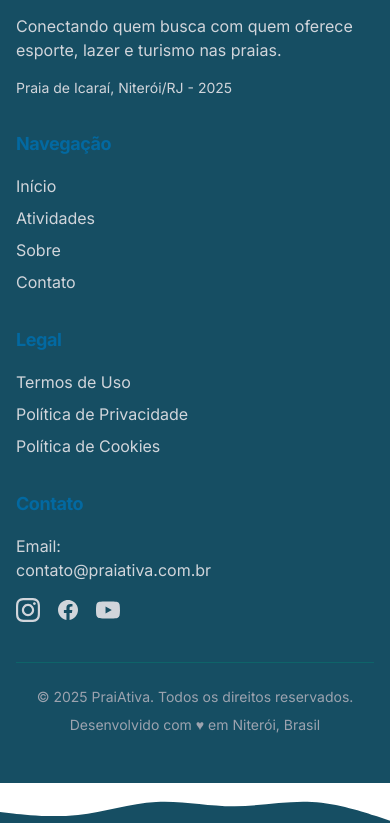
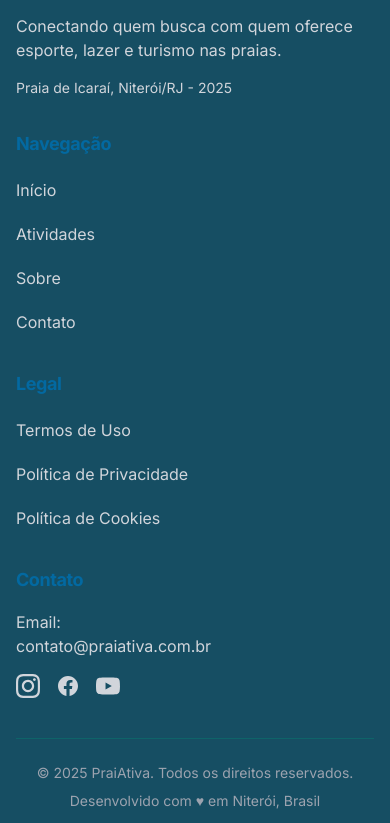
Before and after one commit to PraiaOps/PraiAtiva, a Next.js app: page /cadastro/praticante in a window 390 px wide. Shown: the part 1174-1997 px from the top of the page. Built offline with nearby package versions, Linux system fonts and the light colour scheme; no server answers.

Commit message:
Melhorias na responsividade mobile: ajuste de área de toque, espaçamento e acessibilidade

```diff
--- a/src/app/globals.css
+++ b/src/app/globals.css
@@ -61,6 +61,13 @@
 
   .btn-accent {
     @apply bg-rose-500 hover:bg-rose-600 text-white font-medium py-2.5 px-5 rounded-lg shadow-sm transition-all duration-200;
+  }
+
+  /* Utilidade para melhorar áreas de toque em dispositivos móveis */
+  .touch-target {
+    @apply p-3 sm:p-2;
+    min-height: 44px;
+    min-width: 44px;
   }
 
   .input {
--- a/src/app/page.tsx
+++ b/src/app/page.tsx
@@ -158,21 +158,21 @@ export default function Home() {
               </h1>
               {/* Melhorando o contraste do texto com o fundo */}
               <div className="bg-black/30 backdrop-blur-sm p-4 rounded-lg md:p-6">
-                <p className="text-xl md:text-2xl text-blue-100 drop-shadow-md">
+                <p className="text-lg md:text-2xl text-blue-100 drop-shadow-md">
                   Encontre e pratique <span className="text-yellow-300 font-semibold">centenas de atividades</span> esportivas nas praias perto de você
                 </p>
               </div>
 
-              <div className="flex flex-col sm:flex-row justify-center gap-4 mt-6">
+              <div className="flex flex-col sm:flex-row justify-center gap-3 sm:gap-4 mt-6">
                 <Link
                   href="/atividades"
-                  className="bg-sky-600 hover:bg-sky-700 text-white font-medium py-3 px-8 rounded-lg transition-colors shadow-sm"
+                  className="bg-sky-600 hover:bg-sky-700 text-white font-medium py-3 px-6 sm:px-8 rounded-lg transition-colors shadow-sm"
                 >
                   Explorar Atividades
                 </Link>
                 <Link
                   href="/cadastro"
-                  className="bg-white hover:bg-gray-100 text-sky-700 font-medium py-3 px-8 rounded-lg transition-colors shadow-sm"
+                  className="bg-white hover:bg-gray-100 text-sky-700 font-medium py-3 px-6 sm:px-8 rounded-lg transition-colors shadow-sm"
                 >
                   Começar Agora
                 </Link>
--- a/src/components/layout/Footer.tsx
+++ b/src/components/layout/Footer.tsx
@@ -31,24 +31,24 @@ export default function Footer() {
 
           <div>
             <h3 className="text-lg font-bold mb-4">Navegação</h3>
-            <ul className="space-y-2">
+            <ul className="space-y-3 md:space-y-2">
               <li>
-                <Link href="/" className="text-gray-300 hover:text-white transition-colors">
+                <Link href="/" className="text-gray-300 hover:text-white transition-colors py-1 block">
                   Início
                 </Link>
               </li>
               <li>
-                <Link href="/atividades" className="text-gray-300 hover:text-white transition-colors">
+                <Link href="/atividades" className="text-gray-300 hover:text-white transition-colors py-1 block">
                   Atividades
                 </Link>
               </li>
               <li>
-                <Link href="/#sobre" className="text-gray-300 hover:text-white transition-colors">
+                <Link href="/#sobre" className="text-gray-300 hover:text-white transition-colors py-1 block">
                   Sobre
                 </Link>
               </li>
               <li>
-                <Link href="/#contato" className="text-gray-300 hover:text-white transition-colors">
+                <Link href="/#contato" className="text-gray-300 hover:text-white transition-colors py-1 block">
                   Contato
                 </Link>
               </li>
@@ -57,19 +57,19 @@ export default function Footer() {
 
           <div>
             <h3 className="text-lg font-bold mb-4">Legal</h3>
-            <ul className="space-y-2">
+            <ul className="space-y-3 md:space-y-2">
               <li>
-                <Link href="/termos" className="text-gray-300 hover:text-white transition-colors">
+                <Link href="/termos" className="text-gray-300 hover:text-white transition-colors py-1 block">
                   Termos de Uso
                 </Link>
               </li>
               <li>
-                <Link href="/privacidade" className="text-gray-300 hover:text-white transition-colors">
+                <Link href="/privacidade" className="text-gray-300 hover:text-white transition-colors py-1 block">
                   Política de Privacidade
                 </Link>
               </li>
               <li>
-                <Link href="/cookies" className="text-gray-300 hover:text-white transition-colors">
+                <Link href="/cookies" className="text-gray-300 hover:text-white transition-colors py-1 block">
                   Política de Cookies
                 </Link>
               </li>
--- a/src/components/layout/Header.tsx
+++ b/src/components/layout/Header.tsx
@@ -73,7 +73,7 @@ export default function Header() {
           {/* Mobile menu button */}
           <button
             onClick={toggleMenu}
-            className="md:hidden p-2 rounded-md focus:outline-none"
+            className="md:hidden p-3 rounded-md focus:outline-none focus:ring-2 focus:ring-blue-300"
             aria-label="Toggle menu"
           >
             <div className={`w-6 h-5 flex flex-col justify-between transition-all duration-200 ${isMenuOpen ? 'justify-center' : ''}`}>
```
